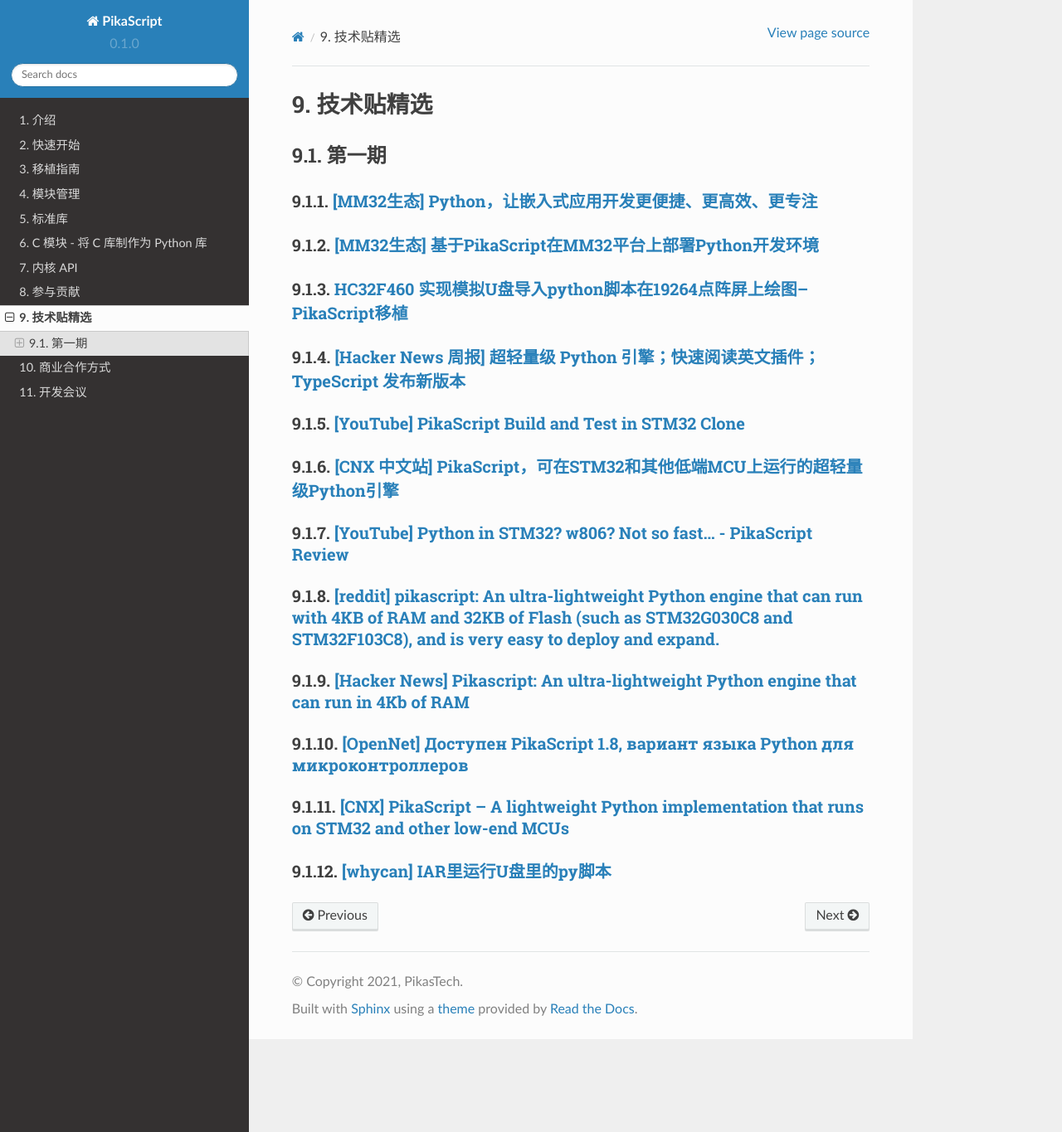
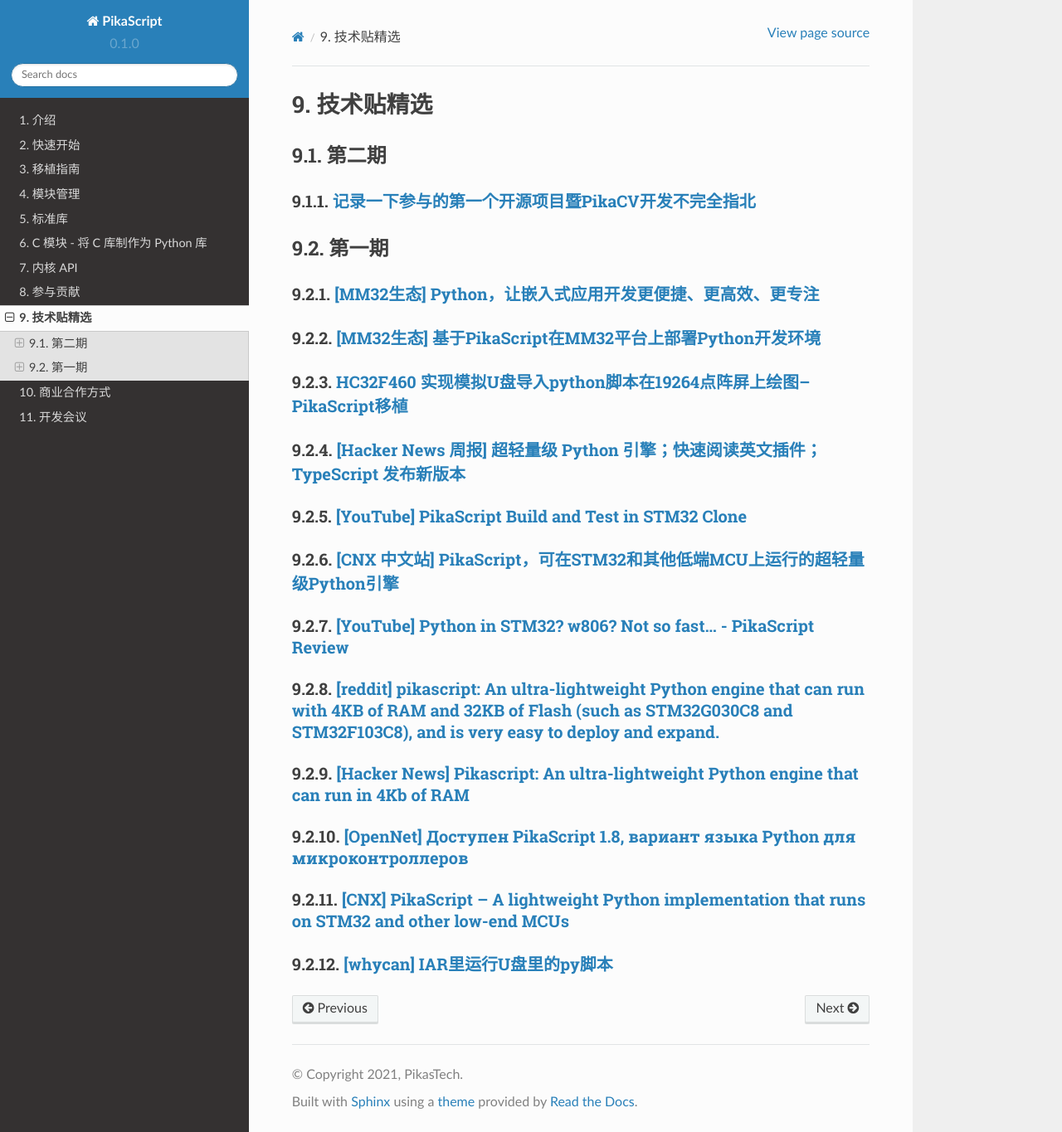
Before and after one commit to pikasTech/pikadoc, a Sphinx documentation site: the page built from docs/source/third_part_doc.md, in a window 1280 px wide and 1365 px high. Shown: the whole window at 83% size. Built offline with Sphinx 7.4.7 and the Read the Docs theme 2.0.0, drawn with Linux system fonts in a browser that asks for light colours.

Commit message:
Update third_part_doc.md

```diff
--- a/docs/source/third_part_doc.md
+++ b/docs/source/third_part_doc.md
@@ -1,4 +1,8 @@
 # 技术贴精选
+
+## 第二期
+
+### [记录一下参与的第一个开源项目暨PikaCV开发不完全指北](https://zhuanlan.zhihu.com/p/544946765)
 
 ## 第一期
 
```
